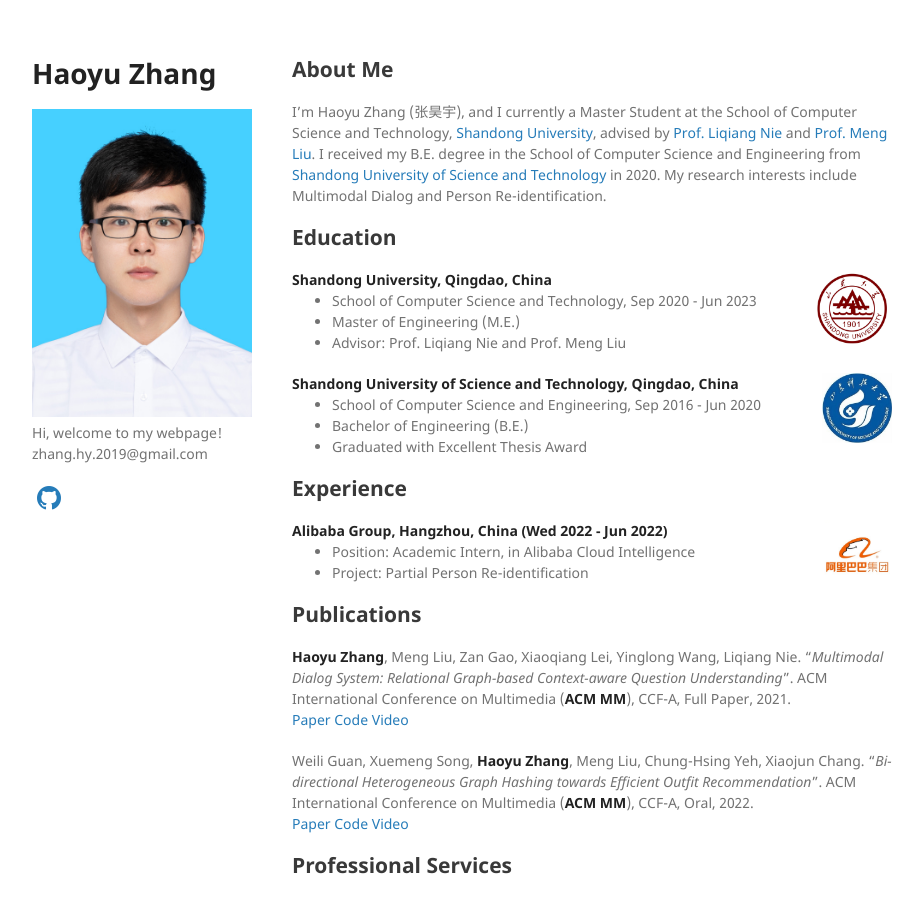
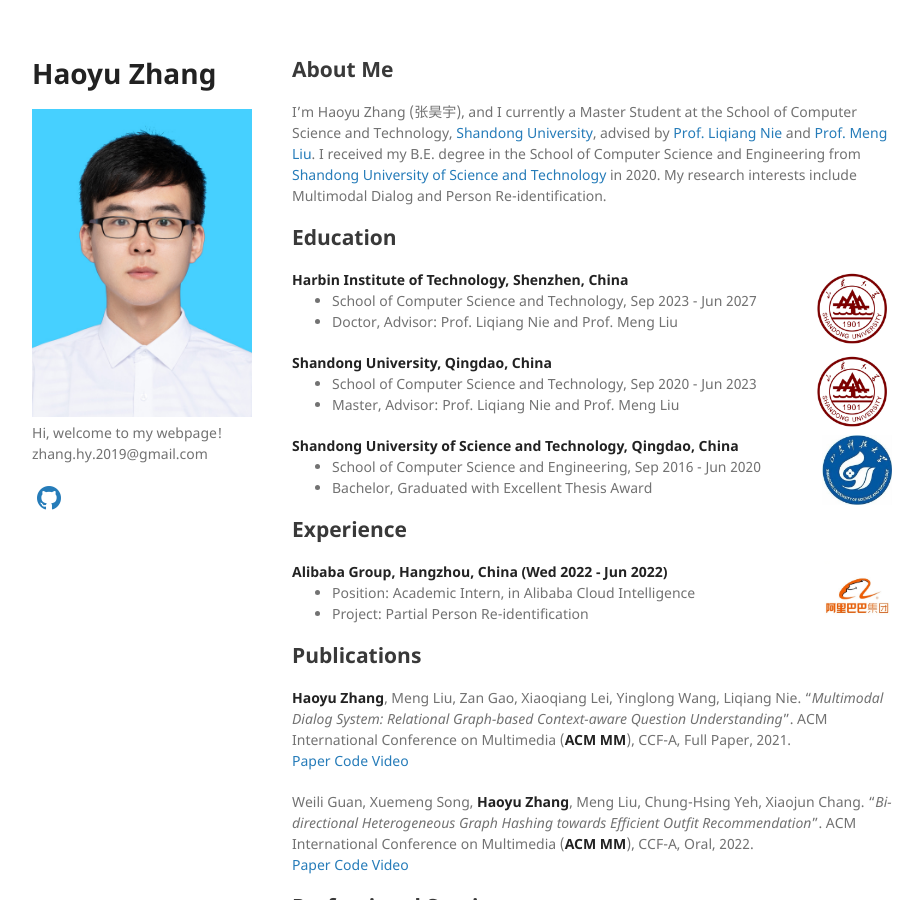
Before and after one commit to Hyu-Zhang/Hyu-Zhang.github.io, a Jekyll site: the page built from index.md, in a window 1280 px wide and 900 px high. Shown: the whole window, without its empty margins (178-1101 px from the left). Built offline with Jekyll 4.4.1, drawn with Linux system fonts in a browser that asks for light colours; a style sheet for code colours, icons or effects is not loaded; our own code applies the rules of GitHub Pages for plain Markdown files.

Commit message:
Update index.md

```diff
--- a/index.md
+++ b/index.md
@@ -8,6 +8,18 @@ I’m Haoyu Zhang (张昊宇), and I currently a Master Student at the School of
 ## Education
 
 <div align="left">
+        <strong> Harbin Institute of Technology, Shenzhen, China</strong>
+          <a target="_blank" rel="external">
+            <img border="0" src="sdu_logo.jpg" align="right" width="80" height="80">
+          </a>
+        <ul>
+        <li>School of Computer Science and Technology, Sep 2023 - Jun 2027 </li>
+        <li>
+          Doctor, Advisor: Prof. Liqiang Nie and Prof. Meng Liu</li>
+      </ul>
+      </div>
+
+<div align="left">
         <strong> Shandong University, Qingdao, China</strong>
           <a target="_blank" rel="external">
             <img border="0" src="sdu_logo.jpg" align="right" width="80" height="80">
@@ -15,9 +27,7 @@ I’m Haoyu Zhang (张昊宇), and I currently a Master Student at the School of
         <ul>
         <li>School of Computer Science and Technology, Sep 2020 - Jun 2023 </li>
         <li>
-          Master of Engineering (M.E.)</li>
-        <li>
-          Advisor: Prof. Liqiang Nie and Prof. Meng Liu</li>
+          Master, Advisor: Prof. Liqiang Nie and Prof. Meng Liu</li>
       </ul>
       </div>
 
@@ -30,9 +40,7 @@ I’m Haoyu Zhang (张昊宇), and I currently a Master Student at the School of
         <li>
           School of Computer Science and Engineering, Sep 2016 - Jun 2020</li>
         <li>
-          Bachelor of Engineering (B.E.)</li>
-        <li>
-          Graduated with Excellent Thesis Award</li>
+          Bachelor, Graduated with Excellent Thesis Award</li>
       </ul>
       </div>
 
```
